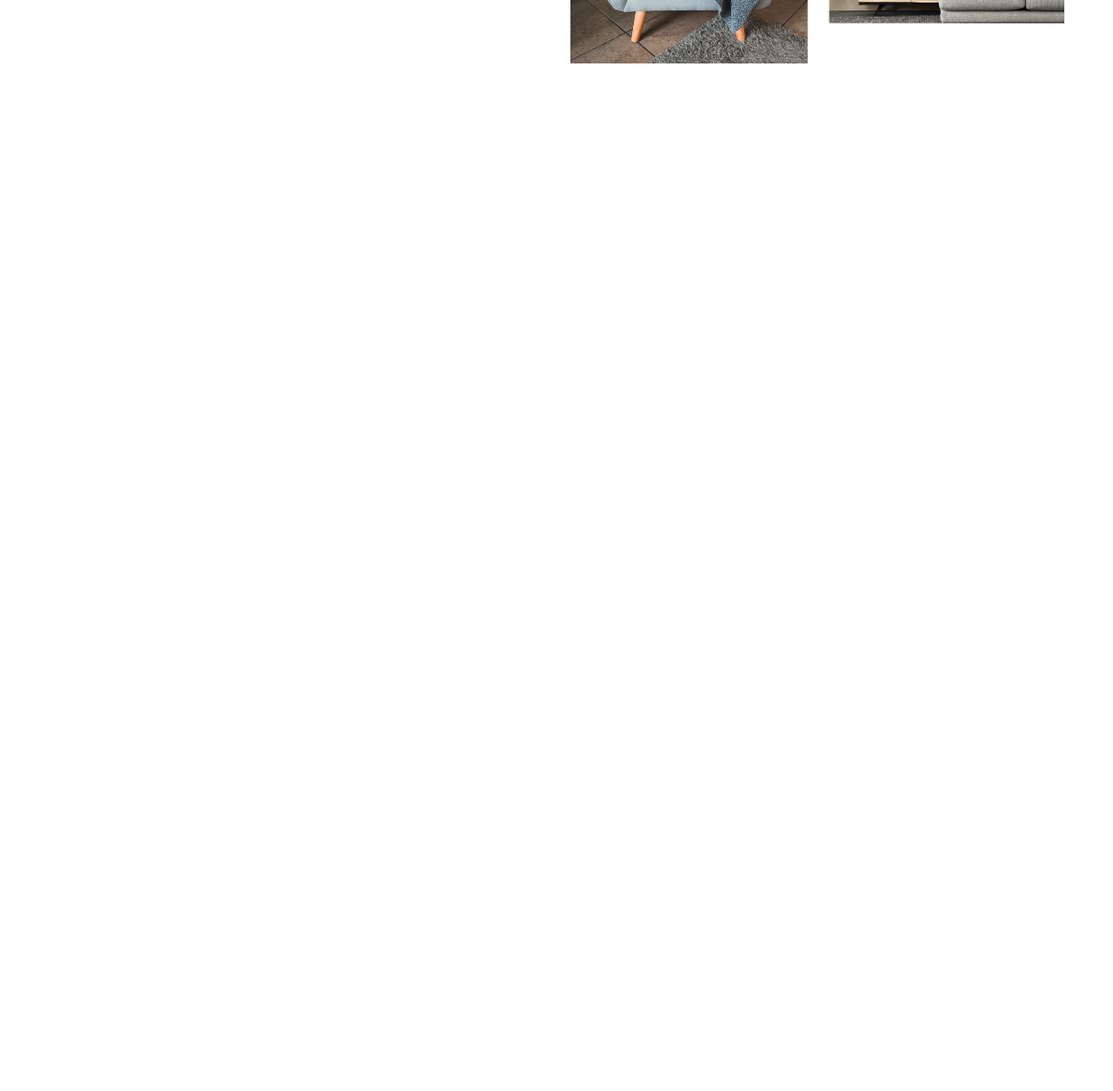
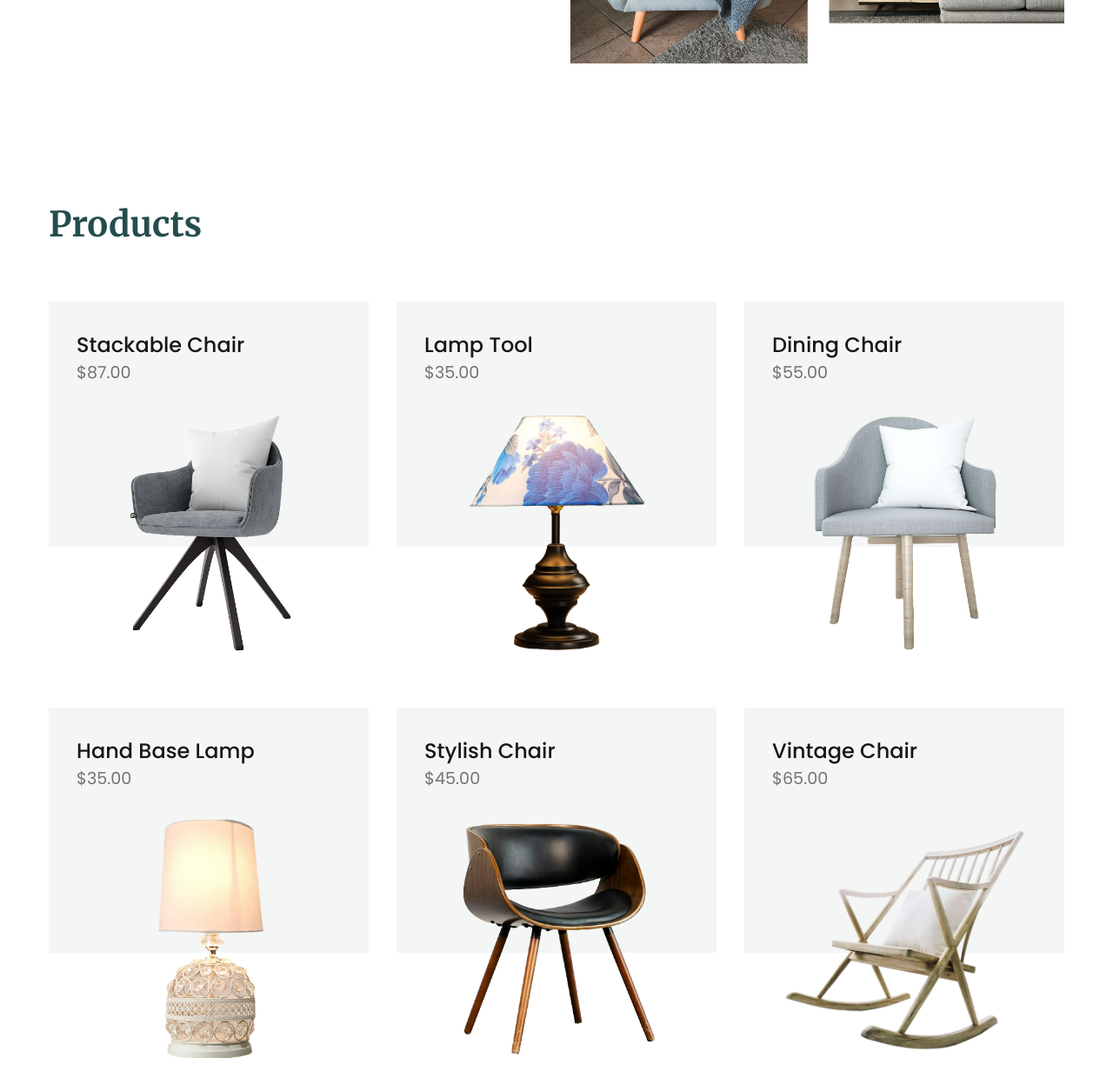
Before and after one commit to OlehChornyi/web_interior, a plain HTML site: page public/index.html in a window 1280 px wide. Shown: the part 1837-3092 px from the top of the page at 87% size. Before the commit the page ends 1990 px from the top, so only its background shows below. Drawn offline with nearby package versions, Linux system fonts and the light colour scheme.

Commit message:
6th: product

```diff
--- a/public/index.html
+++ b/public/index.html
@@ -115,6 +115,42 @@
         </div>
     </section>
 
+    <section class="section__container product__container" id="product">
+        <h2 class="section__header">Products</h2>
+        <div class="product__grid">
+            <div class="product__card">
+                <h4>Stackable Chair</h4>
+                <p>$87.00</p>
+                <img src="assets/product-1.png" alt="product" />
+            </div>
+            <div class="product__card">
+                <h4>Lamp Tool</h4>
+                <p>$35.00</p>
+                <img src="assets/product-2.png" alt="product" />
+            </div>
+            <div class="product__card">
+                <h4>Dining Chair</h4>
+                <p>$55.00</p>
+                <img src="assets/product-3.png" alt="product" />
+            </div>
+            <div class="product__card">
+                <h4>Hand Base Lamp</h4>
+                <p>$35.00</p>
+                <img src="assets/product-4.png" alt="product" />
+            </div>
+            <div class="product__card">
+                <h4>Stylish Chair</h4>
+                <p>$45.00</p>
+                <img src="assets/product-5.png" alt="product" />
+            </div>
+            <div class="product__card">
+                <h4>Vintage Chair</h4>
+                <p>$65.00</p>
+                <img src="assets/product-6.png" alt="product" />
+            </div>
+        </div>
+    </section>
+
     <script src="https://unpkg.com/scrollreveal"></script>
     <script src="https://cdn.jsdelivr.net/npm/swiper@11/swiper-bundle.min.js"></script>
     <script src="main.js"></script>
--- a/public/styles.css
+++ b/public/styles.css
@@ -241,12 +241,61 @@ nav {
     color: var(--text-light);
 }
 
+.product__grid{
+    margin-top: 4rem;
+    display: grid;
+    gap: 2rem;
+}
+
+.product__card{
+    position: relative;
+    isolation: isolate;
+    padding: 2rem;
+}
+
+.product__card::before{
+    position: absolute;
+    content: "";
+    top: 0;
+    left: 0;
+    width: 100%;
+    height: 65%;
+    background-color: var(--extra-light);
+    z-index: -1;
+    transition: 0.3s;
+}
+
+.product__card:hover::before{
+    height: 100%;
+}
+
+.product__card h4{
+    font-size: 1.5rem;
+    font-weight: 500;
+    color: var(--text-dark);
+}
+
+.product__card p{
+    margin-bottom: 2rem;
+    font-size: 1.2rem;
+    color: var(--text-light);
+}
+
+.product__card img{
+    max-width: 275px;
+    margin-inline: auto;
+}
+
 @media (width > 540px) {
     .deals__container {
         grid-template-columns: repeat(2, 1fr);
     }
 
     .about__grid{
+        grid-template-columns: repeat(2, 1fr);
+    }
+
+    .product__grid{
         grid-template-columns: repeat(2, 1fr);
     }
 }
@@ -350,6 +399,10 @@ nav {
     .about__image{
         grid-area: 1/2/2/3;
     }
+
+    .product__grid{
+        grid-template-columns: repeat(3, 1fr);
+    }
 }
 
 @media (width > 1024px) {
```
